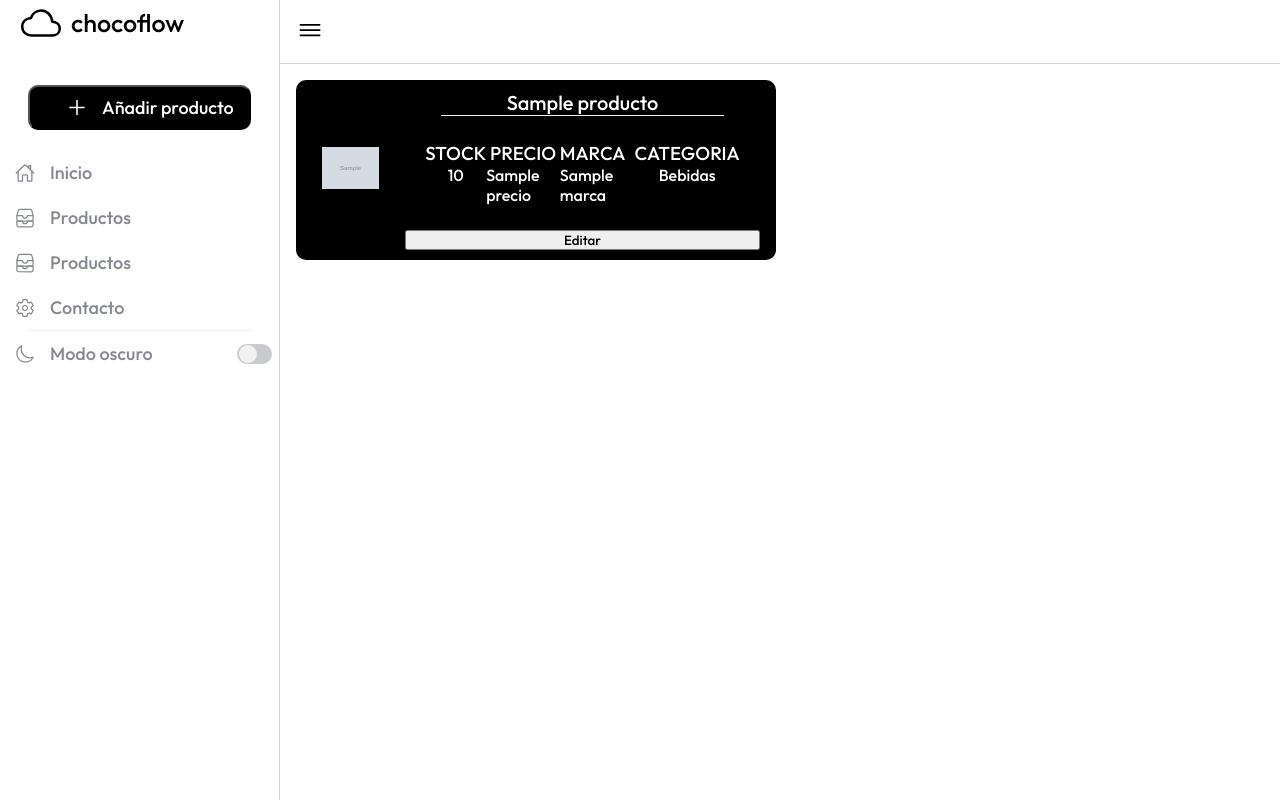
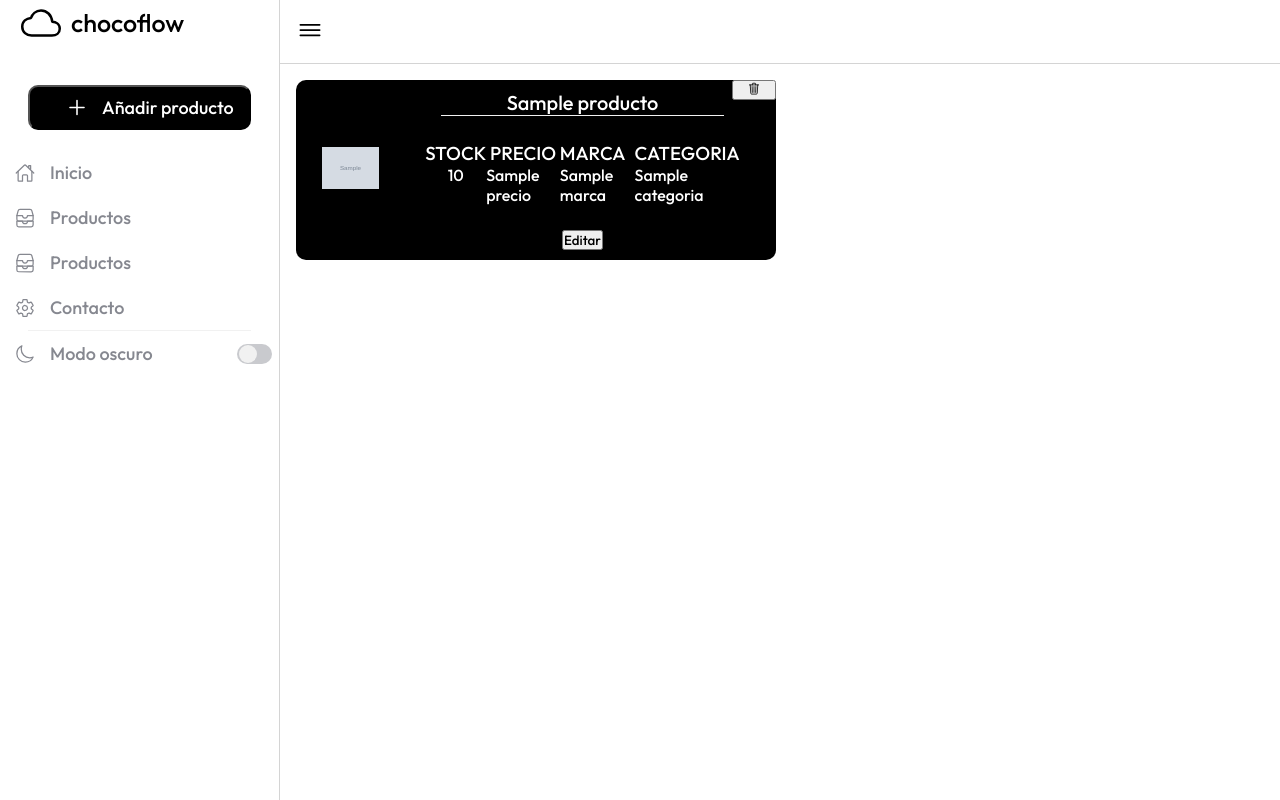
Before and after one commit to JosemariaValenzuelaCasas/sidebarApWeb, a Node server app: template views/mostrar.ejs in a window 1280 px wide. Run offline with Node 20, Linux system fonts and the light colour scheme; the template is opened without the code that fills it: most values are stand-ins (such as "Sample title", 1, 10 or a date in 2020); grey boxes marked "Sample" are stand-in pictures.

Commit message:
feat: editar producto completo, manejo de imagenes(temporales) tanto de manera local como en la nube.

```diff
--- a/public/css/mostrar.css
+++ b/public/css/mostrar.css
@@ -290,6 +290,7 @@ html, body {
 
 
 .card {
+    position: relative;
     background-color: var(--color-boton);
     border-radius: 10px;
     padding: 10px 1rem;
@@ -355,6 +356,20 @@ html, body {
     display: none;
 }
 
+.botones-producto{
+    display: flex;
+    justify-content: center;
+    align-items: center;
+}
+
+.delete{
+    position: absolute;
+    top: 0;
+    right: 0;
+}
+.delete ion-icon{
+    min-width: 40px;
+}
 @media screen and (max-width:500px) {
     .barra-lateral{
         display: none;
--- a/public/js/editarProducto.js
+++ b/public/js/editarProducto.js
@@ -72,6 +72,7 @@ function guardarCambios(event, id) {
     formData.append('precio', document.getElementById(`precio-${id}`).value);
     formData.append('stock', document.getElementById(`stock-${id}`).value);
     formData.append('marca', document.getElementById(`marca-${id}`).value);
+    formData.append('categoria', document.getElementById(`categoria-${id}`).value);
     formData.append('imagenCard', imagenCard); // URL actual de la imagen
     formData.append('imagenModal', imagenModal); // URL de la imagen de la modal
     formData.append('nuevaImagen', nuevaRuta);
@@ -83,18 +84,46 @@ function guardarCambios(event, id) {
     })
         .then((response) => response.json())
         .then((data) => {
-            console.log(data.imagenNueva)
-            document.getElementById(`imagenProducto2-${id}`).src = data.imagenNueva; // Nueva imagen de la modal
-            document.getElementById(`nombre-${id}`).textContent = data.nombre;
-            document.getElementById(`precio-${id}`).textContent = data.precio;
-            document.getElementById(`stock-${id}`).textContent = data.stock;
-            document.getElementById(`marc-${id}`).textContent = data.marca;
-            // Cerrar el modal
-            closeDialog(id);
+            if(imagenCard !== imagenModal){
+                eliminarImagen(imagenCard);
+                document.getElementById(`imagenProducto2-${id}`).src = data.imagenNueva;
+                document.getElementById(`product-${id}`).textContent = data.nombre;
+                document.getElementById(`prize-${id}`).textContent = data.precio;
+                document.getElementById(`stockk-${id}`).textContent = data.stock;
+                document.getElementById(`marc-${id}`).textContent = data.marca;
+                document.getElementById(`category-${id}`).textContent = data.categoria;
+                const producto = document.querySelector(`button[data-id="${id}"]`);
+                producto.setAttribute('data-nombre', data.nombre);
+                producto.setAttribute('data-precio', data.precio);
+                producto.setAttribute('data-stock', data.stock);
+                producto.setAttribute('data-marca', data.marca);
+                producto.setAttribute('data-categoria', data.categoria);
 
-            // Rehabilitar el botón y restablecer el texto
-            botonGuardar.disabled = false;
-            botonGuardar.textContent = 'Guardar Cambios'; // Cambiar el texto del botón de vuelta a su estado original
+                closeDialog(id);
+
+                // Rehabilitar el botón y restablecer el texto
+                botonGuardar.disabled = false;
+                botonGuardar.textContent = 'Guardar Cambios';
+            }else{
+                document.getElementById(`product-${id}`).textContent = data.nombre;
+                document.getElementById(`prize-${id}`).textContent = data.precio;
+                document.getElementById(`stockk-${id}`).textContent = data.stock;
+                document.getElementById(`marc-${id}`).textContent = data.marca;
+                document.getElementById(`category-${id}`).textContent = data.categoria;
+                console.log("nuevos.datos: ",data)
+                const producto = document.querySelector(`button[data-id="${id}"]`);
+                producto.setAttribute('data-nombre', data.nombre);
+                producto.setAttribute('data-precio', data.precio);
+                producto.setAttribute('data-stock', data.stock);
+                producto.setAttribute('data-marca', data.marca);
+                producto.setAttribute('data-categoria', data.categoria);
+                console.log("producto nuevo?:",producto)
+                closeDialog(id);
+                // Rehabilitar el botón y restablecer el texto
+                botonGuardar.disabled = false;
+                botonGuardar.textContent = 'Guardar Cambios';
+            }
+             // Cambiar el texto del botón de vuelta a su estado original
         })
         .catch((error) => {
             console.error('Error al guardar cambios:', error);
@@ -103,3 +132,36 @@ function guardarCambios(event, id) {
             botonGuardar.textContent = 'Guardar Cambios';
         });
 }
+
+function eliminarImagen(imagenCard){
+
+    const url = imagenCard;
+
+// Extraer el public ID ignorando la versión
+    const publicId = url
+        .split('/image/upload/')[1]  // Quita la parte antes de "image/upload/"
+        .replace(/^v\d+\//, '')      // Elimina el prefijo de versión como "v1732632519/"
+        .replace(/\.[^/.]+$/, '');   // Quita la extensión del archivo (.png, .jpg, etc.)
+
+    console.log(publicId); // Resultado: "productos/bmei4r70t18amzoaupjd"
+
+    fetch('/eliminar-imagen', {
+        method: 'POST',
+        headers: {
+            'Content-Type': 'application/json',
+        },
+        body: JSON.stringify({ public_id: publicId }),
+    })
+        .then((response) => {
+            if (!response.ok) {
+                throw new Error('No se pudo eliminar la imagen.');
+            }
+            return response.json();
+        })
+        .then((data) => {
+            console.log(data.message);
+        })
+        .catch((error) => {
+            console.error('Error:', error);
+        });
+}
--- a/public/js/modalEditarProducto.js
+++ b/public/js/modalEditarProducto.js
@@ -13,6 +13,7 @@ function editarProducto(id) {
     const precio = producto.getAttribute('data-precio');
     const stock = producto.getAttribute('data-stock');
     const marca = producto.getAttribute('data-marca');
+    const categoria = producto.getAttribute('data-categoria');
 
     // Rellena los campos del formulario en la modal correspondiente
     document.getElementById(`id-editar-${id}`).value = id;
@@ -20,6 +21,7 @@ function editarProducto(id) {
     document.getElementById(`precio-${id}`).value = precio;
     document.getElementById(`stock-${id}`).value = stock;
     document.getElementById(`marca-${id}`).value = marca;
+    document.getElementById(`categoria-${id}`).value = categoria;
     document.body.classList.add('no-scroll');
     // Abre el modal correspondiente
     const modal = document.getElementById(`modal-editar-${id}`);
--- a/views/formulario.ejs
+++ b/views/formulario.ejs
@@ -100,6 +100,9 @@
           <label for="email">Precio</label>
           <input type="text" name="email" id="email" placeholder="Precio del producto">
 
+          <label for="email">Categoria</label>
+          <input type="text" name="categoria" id="categoria" placeholder="Categoria del producto">
+
           <label for="message">Stock</label>
           <input name="message" id="message" placeholder="Stock">
           <label for="image">Inserta imagen</label>
--- a/views/mostrar.ejs
+++ b/views/mostrar.ejs
@@ -85,14 +85,16 @@
         </div>
 
         <div class="stadist">
-            <% usuarios.forEach(usuario => { %>
+            <% usuarios.forEach(usuario=> { %>
                 <div class="card">
                     <div class="img-pro">
-                        <img src="<%= usuario.imagen %>" id="imagenProducto2-<%= usuario.id %>" alt="Imagen del producto">
+                        <img src="<%= usuario.imagen %>" id="imagenProducto2-<%= usuario.id %>"
+                            alt="Imagen del producto">
                     </div>
+                    <button class="delete" onclick="eliminarProducto('<%= usuario.id %>')"><ion-icon name="trash-outline"></ion-icon></button>
                     <div class="info-pro">
                         <div class="titulo-pro">
-                            <h2>
+                            <h2 id="product-<%= usuario.id %>">
                                 <%= usuario.producto %>
                             </h2>
                             <div class="card-linea"></div>
@@ -100,17 +102,17 @@
                         <div class="datos-pro">
                             <div class="stock">
                                 <h3>STOCK</h3>
-                                <p>
+                                <p id="stockk-<%= usuario.id %>">
                                     <%= usuario.stock %>
                                 </p>
                             </div>
                             <div class="precio">
                                 <h3>PRECIO</h3>
-                                <p>
+                                <p id="prize-<%= usuario.id %>">
                                     <%= usuario.precio %>
                                 </p>
                             </div>
-                            <div class="marca" >
+                            <div class="marca">
                                 <h3>MARCA</h3>
                                 <p id="marc-<%= usuario.id %>">
                                     <%= usuario.marca %>
@@ -118,14 +120,23 @@
                             </div>
                             <div class="categoria">
                                 <h3>CATEGORIA</h3>
-                                <p>Bebidas</p>
+                                <p id="category-<%= usuario.id %>">
+                                    <%= usuario.categoria %>
+                                </p>
                             </div>
                         </div>
 
                         <!-- Botón de editar en la tarjeta del producto -->
+                        <div class="botones-producto">
                             <button data-id="<%= usuario.id %>" data-nombre="<%= usuario.producto %>"
                                 data-precio="<%= usuario.precio %>" data-stock="<%= usuario.stock %>"
-                                data-marca="<%= usuario.marca %>" onclick="editarProducto('<%= usuario.id %>')">Editar</button>
+                                data-marca="<%= usuario.marca %>" data-categoria="<%= usuario.categoria %>"
+                                onclick="editarProducto('<%= usuario.id %>')">
+                                Editar
+                            </button>
+                        </div>
+
+
 
                         <!-- Modal (dialog) para editar el producto, ahora con un id único por producto -->
                         <dialog class="container" id="modal-editar-<%= usuario.id %>">
@@ -133,22 +144,31 @@
                                 <form onsubmit="guardarCambios(event, '<%= usuario.id %>')">
                                     <h1>Editar Producto</h1>
                                     <input type="hidden" name="id" id="id-editar-<%= usuario.id %>">
-                                    <input type="text" id="nombre-<%= usuario.id %>" name="nombre" placeholder="Nombre del producto">
+                                    <input type="text" id="nombre-<%= usuario.id %>" name="nombre"
+                                        placeholder="Nombre del producto">
                                     <input type="text" id="marca-<%= usuario.id %>" name="marca" placeholder="Marca">
-                                    <input type="number" id="precio-<%= usuario.id %>" name="precio" placeholder="Precio">
+                                    <input type="number" id="precio-<%= usuario.id %>" name="precio"
+                                        placeholder="Precio">
                                     <input type="number" id="stock-<%= usuario.id %>" name="stock" placeholder="Stock">
-                                    <button id="guardar-cambios-<%= usuario.id %>" type="submit">Guardar Cambios</button>
+                                    <input type="text" id="categoria-<%= usuario.id %>" name="categoria"
+                                        placeholder="Categoria">
+                                    <button id="guardar-cambios-<%= usuario.id %>" type="submit">Guardar
+                                        Cambios</button>
                                     <button type="button" onclick="closeDialog('<%= usuario.id %>')"">Cerrar</button>
                                 </form>
                             </div>
-                            <div class="toggle-container">
+                            <div class=" toggle-container">
                                         <div class="toggle-panel toggle-right">
                                             <div class="imagenProduct">
                                                 <!-- Imagen del producto cargada dinámicamente con JavaScript -->
-                                        <img src="<%= usuario.imagen %>" id="imagenProducto-<%= usuario.id %>" data-url="<%= usuario.imagen %>" alt="Imagen del producto">
+                                                <img src="<%= usuario.imagen %>" id="imagenProducto-<%= usuario.id %>"
+                                                    data-url="<%= usuario.imagen %>" alt="Imagen del producto">
                                             </div>
-                                    <button id="register-<%= usuario.id %>" onclick="activarCargarImagen('<%= usuario.id %>')">Cambiar Imagen</button>
-                                    <input type="file" id="nuevaImagen-<%= usuario.id %>" class="hidden" onchange="cambiarImagen(event, '<%= usuario.id %>')">
+                                            <button id="register-<%= usuario.id %>"
+                                                onclick="activarCargarImagen('<%= usuario.id %>')">Cambiar
+                                                Imagen</button>
+                                            <input type="file" id="nuevaImagen-<%= usuario.id %>" class="hidden"
+                                                onchange="cambiarImagen(event, '<%= usuario.id %>')">
                                         </div>
                             </div>
                         </dialog>
```
Also changed, not shown: public/js/routes.js (+35 -10 lines). Lines whose indentation alone changed are shown as unchanged.
